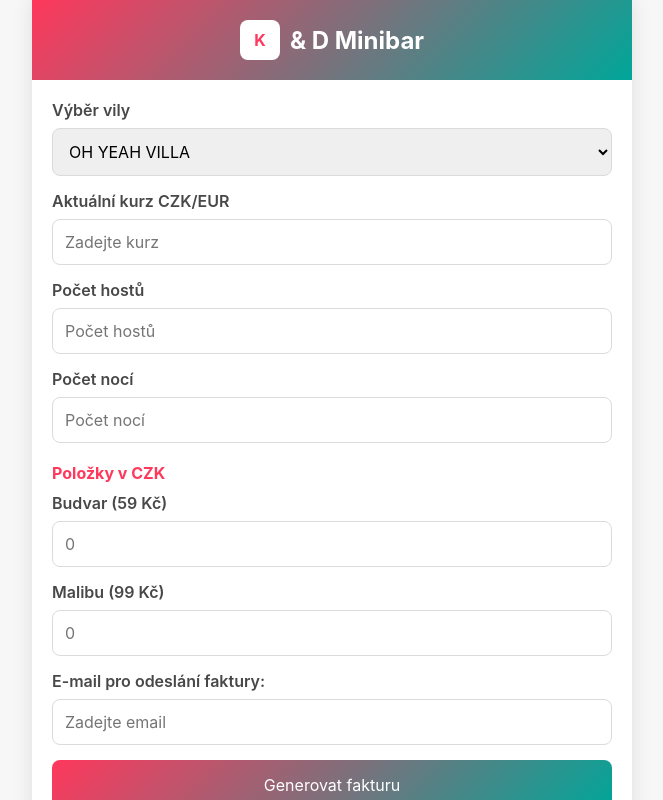
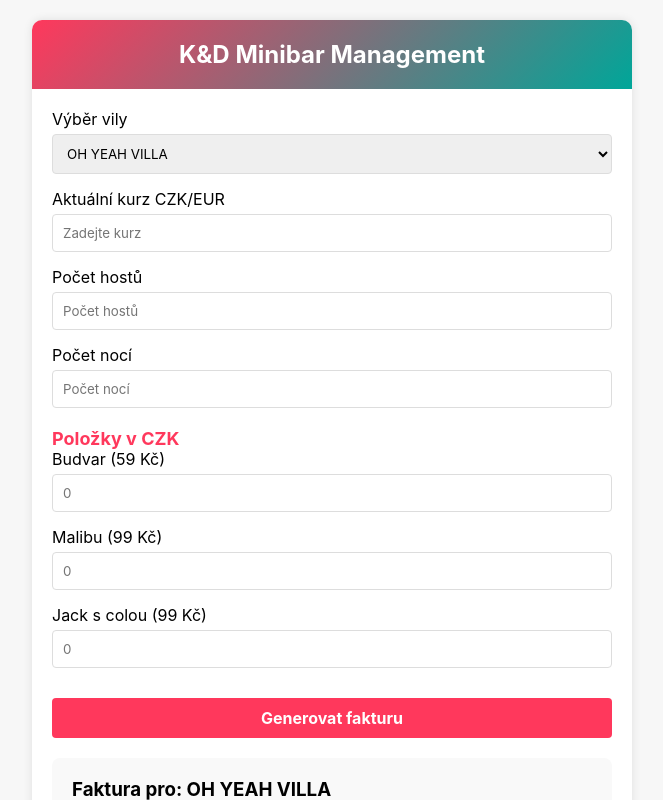
Before and after one commit to Martyparty1988/Minibar-manager-5.5, a plain HTML site: page index.html in a window 1280 px wide. Both pictures are taken after a click on the button "Generovat fakturu". Shown: the top 800 px of the page, without its empty margins (308-971 px from the left). Drawn offline with Linux system fonts and the light colour scheme; a web font is replaced by a local one.

Commit message:
Update index.html

```diff
--- a/index.html
+++ b/index.html
@@ -4,13 +4,15 @@
     <meta charset="UTF-8">
     <meta name="viewport" content="width=device-width, initial-scale=1.0, maximum-scale=1.0, user-scalable=no">
     <title>K&D Minibar Management</title>
-    <link href="https://fonts.googleapis.com/css2?family=Circular:wght@300;400;700&display=swap" rel="stylesheet">
     <style>
         :root {
             --primary-color: #FF385C;
             --secondary-color: #00A699;
             --background-color: #F7F7F7;
             --text-color: #484848;
+            --oh-yeah-bg: #FFC0CB;
+            --little-castle-bg: #ADD8E6;
+            --amazing-pool-bg: #90EE90;
         }
 
         * {
@@ -30,47 +32,22 @@
 
         .app-container {
             max-width: 600px;
-            margin: 0 auto;
+            margin: 20px auto;
             display: flex;
             flex-direction: column;
             background-color: white;
-            box-shadow: 0 0 20px rgba(0,0,0,0.1);
+            box-shadow: 0 0 10px rgba(0, 0, 0, 0.1);
+            border-radius: 10px;
         }
 
         .header {
             background: linear-gradient(135deg, var(--primary-color), var(--secondary-color));
-            color: white;
             padding: 20px;
             text-align: center;
-            display: flex;
-            align-items: center;
-            justify-content: center;
-            position: sticky;
-            top: 0;
-            z-index: 10;
-        }
-
-        .logo {
-            display: flex;
-            align-items: center;
-        }
-
-        .logo-icon {
-            width: 40px;
-            height: 40px;
-            background-color: white;
-            color: var(--primary-color);
-            display: flex;
-            align-items: center;
-            justify-content: center;
-            border-radius: 8px;
-            margin-right: 10px;
-            font-weight: bold;
-        }
-
-        .logo-text {
+            color: white;
             font-size: 24px;
             font-weight: bold;
+            border-radius: 10px 10px 0 0;
         }
 
         .content {
@@ -81,37 +58,37 @@
             margin-bottom: 15px;
         }
 
-        .form-group label {
-            display: block;
-            margin-bottom: 8px;
-            color: var(--text-color);
-            font-weight: 600;
+        input, select {
+            width: 100%;
+            padding: 10px;
+            margin-top: 5px;
+            border: 1px solid #ddd;
+            border-radius: 4px;
         }
 
-        input, select {
-            width: 100%;
-            padding: 12px;
-            border: 1px solid #DBDBDB;
-            border-radius: 8px;
-            font-size: 16px;
+        .section-title {
+            font-size: 18px;
+            margin-top: 20px;
+            font-weight: bold;
+            color: var(--primary-color);
         }
 
         .btn {
-            display: block;
             width: 100%;
-            padding: 15px;
-            background: linear-gradient(135deg, var(--primary-color), var(--secondary-color));
+            padding: 10px;
+            margin-top: 15px;
+            background: var(--primary-color);
             color: white;
             border: none;
-            border-radius: 8px;
             font-size: 16px;
+            font-weight: bold;
+            border-radius: 4px;
             cursor: pointer;
-            margin-top: 15px;
-            transition: transform 0.2s;
+            transition: background 0.2s ease;
         }
 
-        .btn:active {
-            transform: scale(0.98);
+        .btn:hover {
+            background: var(--secondary-color);
         }
 
         .invoice {
@@ -133,34 +110,16 @@
             text-align: right;
             padding-top: 15px;
         }
-
-        .section-title {
-            margin-top: 20px;
-            margin-bottom: 10px;
-            font-weight: bold;
-            color: var(--primary-color);
-        }
-
-        @media print {
-            .btn {
-                display: none;
-            }
-        }
     </style>
 </head>
 <body>
     <div class="app-container" id="appContainer">
-        <div class="header">
-            <div class="logo">
-                <div class="logo-icon">K</div>
-                <div class="logo-text">& D Minibar</div>
-            </div>
-        </div>
+        <div class="header">K&D Minibar Management</div>
 
         <div class="content">
             <div class="form-group">
                 <label for="villa">Výběr vily</label>
-                <select id="villa" onchange="updateVillaItems()">
+                <select id="villa" onchange="updateVillaSettings()">
                     <option value="oh-yeah">OH YEAH VILLA</option>
                     <option value="little-castle">LITTLE CASTLE</option>
                     <option value="amazing-pool">AMAZING POOL</option>
@@ -191,6 +150,10 @@
                 <label for="malibu">Malibu (99 Kč)</label>
                 <input type="number" id="malibu" placeholder="0" min="0">
             </div>
+            <div class="form-group">
+                <label for="jack-cola">Jack s colou (99 Kč)</label>
+                <input type="number" id="jack-cola" placeholder="0" min="0">
+            </div>
             <div id="amazing-pool-items" style="display: none;">
                 <div class="form-group">
                     <label for="coca-cola">Coca-Cola (32 Kč)</label>
@@ -206,36 +169,48 @@
                 </div>
             </div>
 
-            <div class="form-group">
-                <label for="email">E-mail pro odeslání faktury:</label>
-                <input type="email" id="email" placeholder="Zadejte email">
-            </div>
-
             <button class="btn" onclick="generateInvoice()">Generovat fakturu</button>
             <div id="invoiceContainer"></div>
         </div>
     </div>
 
     <script>
-        function updateVillaItems() {
+        let currentVilla = "OH YEAH VILLA"; // Defaultní vila
+
+        function updateVillaSettings() {
             const villa = document.getElementById("villa").value;
-            const poolItems = document.getElementById("amazing-pool-items");
-            poolItems.style.display = villa === "amazing-pool" ? "block" : "none";
+            const amazingPoolItems = document.getElementById("amazing-pool-items");
+            const appContainer = document.getElementById("appContainer");
+
+            if (villa === "oh-yeah") {
+                appContainer.style.background = "#FFC0CB";
+                amazingPoolItems.style.display = "none";
+                currentVilla = "OH YEAH VILLA";
+            } else if (villa === "little-castle") {
+                appContainer.style.background = "#ADD8E6";
+                amazingPoolItems.style.display = "none";
+                currentVilla = "LITTLE CASTLE";
+            } else if (villa === "amazing-pool") {
+                appContainer.style.background = "#90EE90";
+                amazingPoolItems.style.display = "block";
+                currentVilla = "AMAZING POOL";
+            }
         }
 
         function generateInvoice() {
-            const villa = document.getElementById("villa").value;
-            const exchangeRate = document.getElementById("exchange-rate").value;
-            const guests = document.getElementById("guests").value;
-            const nights = document.getElementById("nights").value;
+            const guests = parseInt(document.getElementById("guests").value) || 0;
+            const nights = parseInt(document.getElementById("nights").value) || 0;
 
-            let invoiceHTML = `<div class="invoice">
-                <h3>Faktura</h3>
-                <div class="invoice-item"><span>Vila:</span> <strong>${villa}</strong></div>
-                <div class="invoice-item"><span>Počet hostů:</span> ${guests}</div>
-                <div class="invoice-item"><span>Počet nocí:</span> ${nights}</div>
-                <div class="invoice-item"><span>Kurz:</span> ${exchangeRate} CZK/EUR</div>
-            </div>`;
+            let invoiceHTML = `
+                <div class="invoice">
+                    <h3>Faktura pro: ${currentVilla}</h3>
+                    <div class="invoice-item"><span>Počet hostů:</span><span>${guests}</span></div>
+                    <div class="invoice-item"><span>Počet nocí:</span><span>${nights}</span></div>
+                    <hr>
+                    <div class="invoice-total">Další výpočty...</div>
+                </div>
+            `;
+
             document.getElementById("invoiceContainer").innerHTML = invoiceHTML;
         }
     </script>
```
